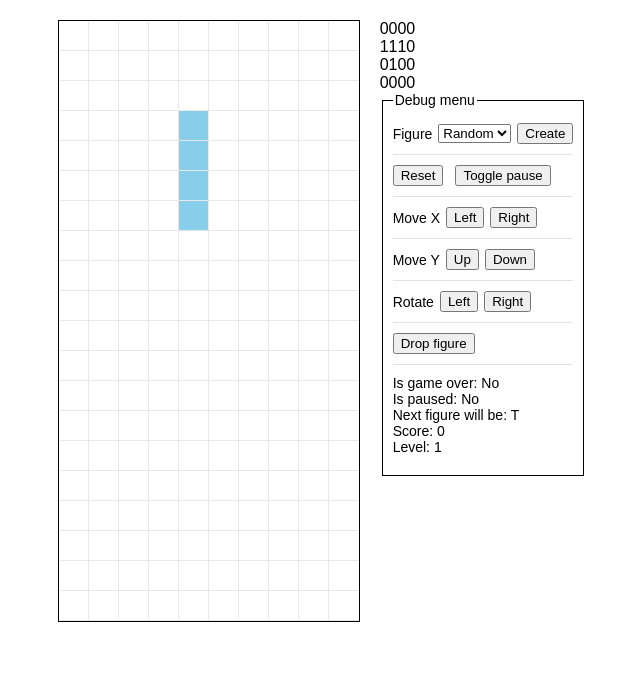
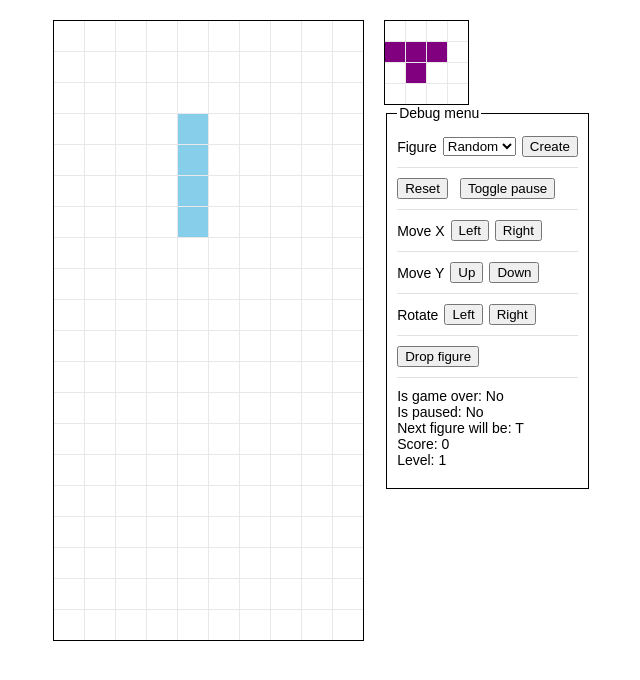
Before and after one commit to taras-d/tetris-impl, a React (Vite) app: page / in a window 1280 px wide. Shown: the top 680 px of the page, without its empty margins (318-958 px from the left). Built offline with nearby package versions, Linux system fonts and the light colour scheme.

Commit message:
Add GameGrid component

```diff
--- a/src/App/App.less
+++ b/src/App/App.less
@@ -10,55 +10,7 @@ body {
 }
 
 .tetris {
-  --grid-border: 1px solid black;
-  --cell-border: 1px solid #e8e8e8;
-
   display: flex;
   justify-content: center;
   column-gap: 20px;
-
-  .grid {
-    display: inline-block;
-    border: var(--grid-border);
-    .row {
-      display: flex;
-      &:last-child .brick {
-        border-bottom: 0;
-      }
-    }
-    .cell {
-      border-right: var(--cell-border);
-      border-bottom: var(--cell-border);
-
-      &.type-I {
-        background-color: skyblue;
-      }
-      &.type-J {
-        background-color: blue;
-      }
-      &.type-L {
-        background-color: orange;
-      }
-      &.type-O {
-        background-color: yellow;
-      }
-      &.type-S {
-        background-color: green;
-      }
-      &.type-T {
-        background-color: purple;
-      }
-      &.type-Z {
-        background-color: red;
-      }
-
-      &:last-child {
-        border-right: 0;
-      }
-    }
-  }
-
-  .control-panel {
-
-  }
 }
--- a/src/App/App.tsx
+++ b/src/App/App.tsx
@@ -1,13 +1,14 @@
 import { useEffect, useRef, useState } from "react";
-import { FigureMoveDirection, Tetris, Figure } from "../tetrisImpl";
+import { FigureMoveDirection, Tetris, Grid } from "../tetrisImpl";
 import { DebugMenu } from "./DebugMenu/DebugMenu";
 import "./App.less";
+import { GameGrid } from "./GameGrid/GameGrid";
 
 function App() {
   const tetrisRef = useRef<Tetris>();
 
-  const [grid, setGrid] = useState<(Figure | null)[][]>([]);
-  const [nextFigurePreview, setNextFigurePreview] = useState<(Figure | null)[][]>([]);
+  const [grid, setGrid] = useState<Grid>([]);
+  const [nextFigurePreview, setNextFigurePreview] = useState<Grid>([]);
   const [isPaused, setIsPaused] = useState(false);
   const [isGameOver, setIsGameOver] = useState(false);
 
@@ -25,6 +26,7 @@ function App() {
 
     tetris.startNewGame();
     setGrid(tetris.grid);
+    setNextFigurePreview(tetris.nextFigurePreview);
 
     tetrisRef.current = tetris;
 
@@ -59,43 +61,16 @@ function App() {
     }
   }, []);
 
-  function getCellClassName(brick: Figure | null): string {
-    const type = brick ? `type-${brick.type}` : "empty";
-    return `cell ${type}`;
-  }
-
   return (
     <div className="tetris">
 
-      <div className="grid">
-        {grid.map((row, rowIndex) => (
-          <div className="row" key={rowIndex}>
-            {row.map((cell, cellIndex) => (
-              <div
-                className={getCellClassName(cell)}
-                key={cellIndex}
-                style={{
-                  width: 30,
-                  height: 30,
-                }}
-              />
-            ))}
-          </div>
-        ))}
-      </div>
+      <GameGrid grid={grid} cellSize={30} />
 
       <div className="control-panel">
-
-        <div className="next-figure">
-          {nextFigurePreview.map((row, rowIndex) => (
-            <div key={rowIndex} style={{ display: "flex" }}>
-              {row.map((cell, cellIndex) => (
-                <div key={cellIndex}>{cell ? 1 : 0}</div>
-              ))}
-            </div>
-          ))}
-        </div>
-
+        <GameGrid
+          grid={nextFigurePreview}
+          cellSize={20}
+        />
         {tetrisRef.current && (
           <DebugMenu tetris={tetrisRef.current} />
         )}
--- /dev/null
+++ b/src/App/GameGrid/GameGrid.less
@@ -0,0 +1,32 @@
+.game-grid {
+  display: inline-grid;
+  gap: 1px;
+  background-color: #e8e8e8;
+  border: 1px solid black;
+
+  .grid-cell {
+    background-color: white;
+
+    &.figure-I {
+      background-color: skyblue;
+    }
+    &.figure-J {
+      background-color: blue;
+    }
+    &.figure-L {
+      background-color: orange;
+    }
+    &.figure-O {
+      background-color: yellow;
+    }
+    &.figure-S {
+      background-color: green;
+    }
+    &.figure-T {
+      background-color: purple;
+    }
+    &.figure-Z {
+      background-color: red;
+    }
+  }
+}
--- /dev/null
+++ b/src/App/GameGrid/GameGrid.tsx
@@ -0,0 +1,38 @@
+import { useMemo } from "react";
+import { Grid } from "../../tetrisImpl";
+import { Figure } from "../../tetrisImpl/Figure";
+import "./GameGrid.less";
+
+interface GameGridProps {
+  grid: Grid;
+  cellSize: number;
+}
+
+export function GameGrid({ grid, cellSize, }: GameGridProps) {
+  const [cols, rows, cells] = useMemo(() => {
+    return [
+      grid[0]?.length || 0,
+      grid.length,
+      grid.flat(),
+    ];
+  }, [grid]);
+
+  function getCellClassName(cell: Figure | null): string {
+    const cellType = cell ? `figure-${cell.type}` : "empty";
+    return `grid-cell ${cellType}`;
+  }
+
+  return (
+    <div
+      className="game-grid"
+      style={{
+        gridTemplateColumns: `repeat(${cols}, ${cellSize}px)`,
+        gridTemplateRows: `repeat(${rows}, ${cellSize}px)`,
+      }}
+    >
+      {cells.map((cell, index) => (
+        <div key={index} className={getCellClassName(cell)} />
+      ))}
+    </div>
+  );
+}
```
